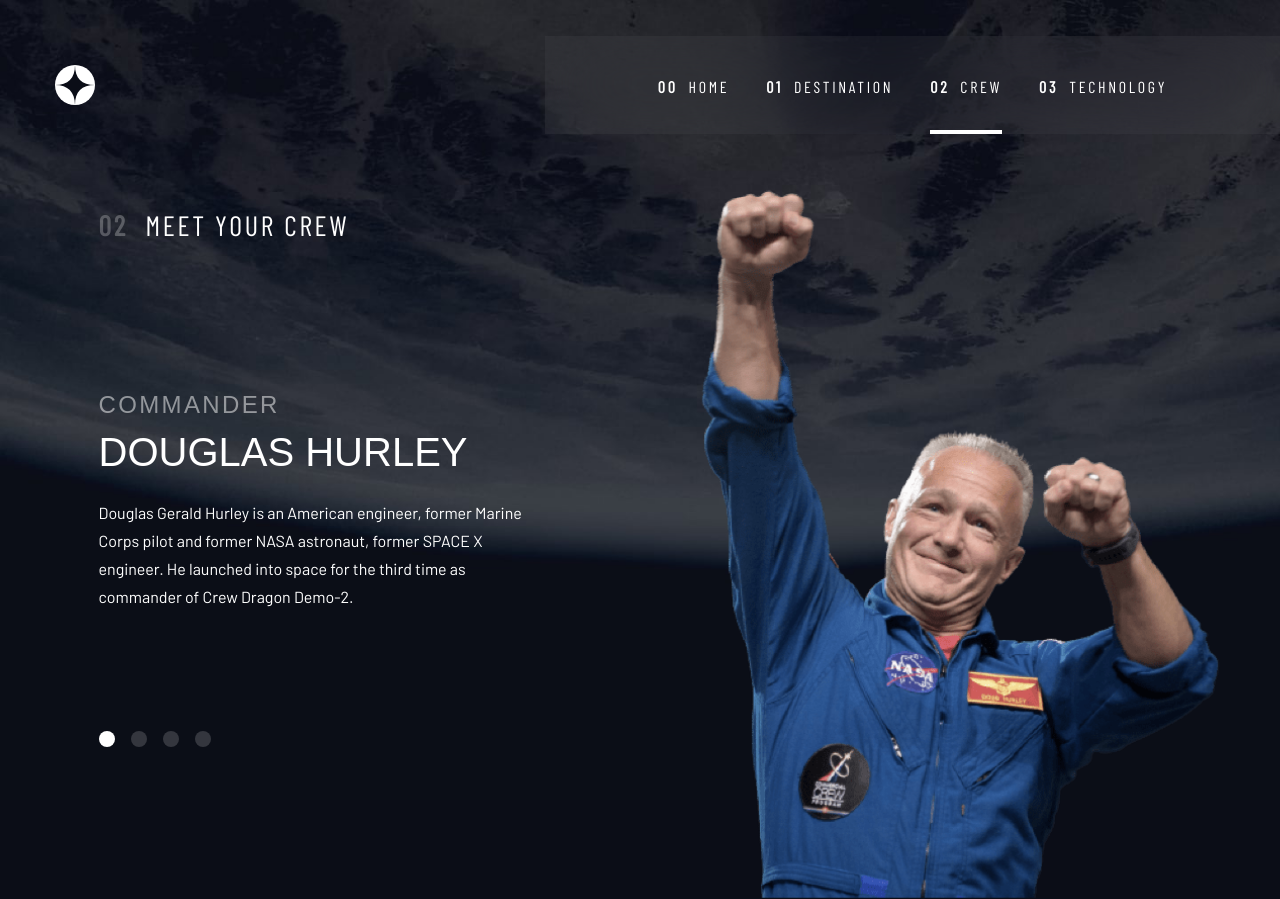
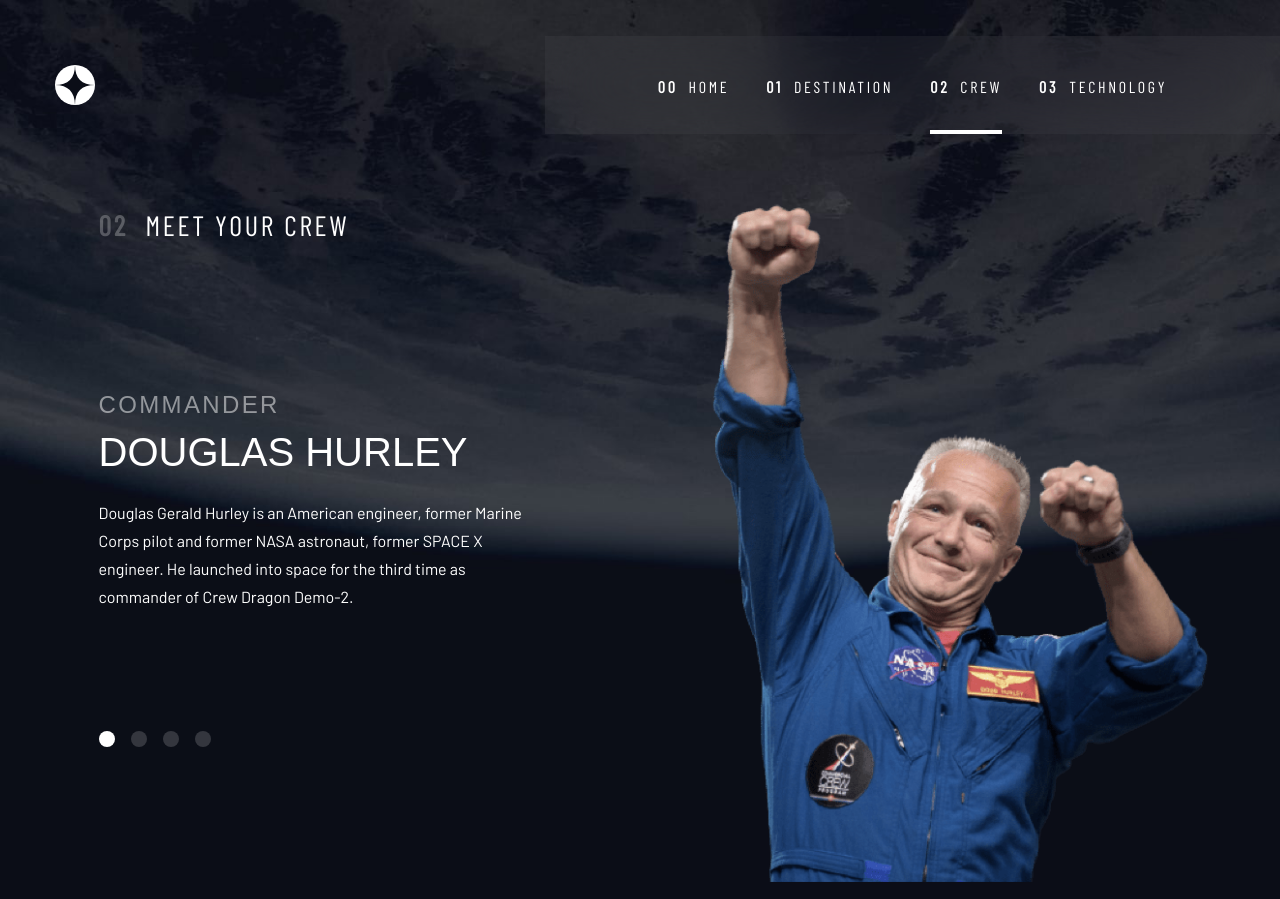
Before and after one commit to basitkorai/space-tourism-website, a React (Vite) app: page /crew in a window 1280 px wide. Built offline with nearby package versions, Linux system fonts and the light colour scheme; a web font is replaced by a local one.

Commit message:
style: numbered indicators [hover state added]

```diff
--- a/src/components/NumberedIndicators.jsx
+++ b/src/components/NumberedIndicators.jsx
@@ -17,7 +17,7 @@
         className={`p-[1.5em] max-h-5 max-w-[20px] md:max-w-[60px] md:max-h-[60px] lg:w-[80px] lg:h-[80px] text-base rounded-full font-serif grid place-content-center ${
           one
             ? 'bg-white text-space'
-            : 'bg-space text-white border border-translucent'
+            : 'bg-space text-white border border-translucent hover:border-white'
         }`}
       >
         1
@@ -30,7 +30,7 @@
         className={`p-[1.5em] max-h-5 max-w-[20px] md:max-w-[60px] md:max-h-[60px] lg:w-[80px] lg:h-[80px] text-base rounded-full font-serif grid place-content-center ${
           two
             ? 'bg-white text-space'
-            : 'bg-space text-white border border-translucent'
+            : 'bg-space text-white border border-translucent hover:border-white'
         }`}
       >
         2
@@ -43,7 +43,7 @@
         className={`p-[1.5em] max-h-5 max-w-[20px] md:max-w-[60px] md:max-h-[60px] lg:w-[80px] lg:h-[80px] text-base rounded-full font-serif grid place-content-center ${
           three
             ? 'bg-white text-space'
-            : 'bg-space text-white border border-translucent'
+            : 'bg-space text-white border border-translucent hover:border-white'
         }`}
       >
         3
--- a/src/pages/Crew.jsx
+++ b/src/pages/Crew.jsx
@@ -30,7 +30,7 @@
           <div className="grid lg:grid-cols-2 place-content-center text-left">
             <div className="md:order-last">
               <div
-                className={`lg:w-[28.34rem] min-h-[24rem] md:min-h-[33.25rem] lg:min-h-full scale-[1.17] mx-auto lg:mt-0 grid justify-items-center border-b border-navcolor md:border-transparent max-w-[20.4375rem] md:max-w-[27.75rem] lg:h-[110%] bg-no-repeat bg-bottom bg-contain ${
+                className={`lg:w-[28.34rem] min-h-[24rem] md:min-h-[33.25rem] lg:min-h-full lg:scale-[1.12] mx-auto lg:mt-0 grid justify-items-center border-b border-navcolor md:border-transparent max-w-[20.4375rem] md:max-w-[27.75rem] lg:h-[110%] bg-no-repeat bg-bottom bg-contain ${
                   isCrew1
                     ? 'crew1'
                     : isCrew2
```
